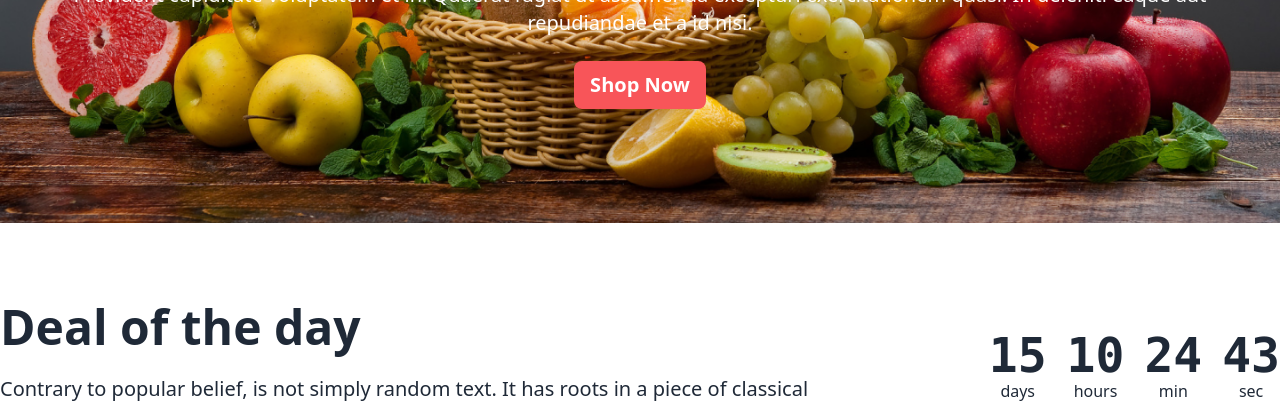
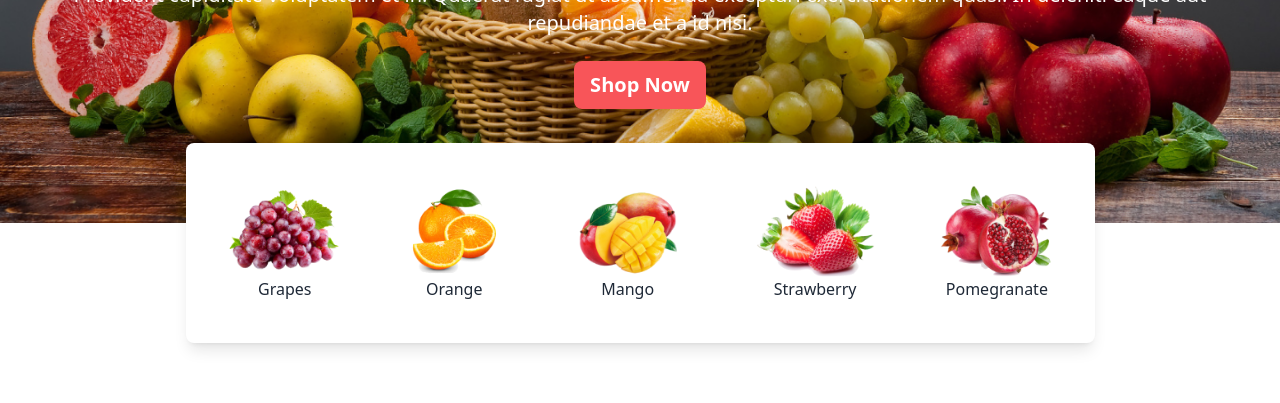
Before and after one commit to Saimur-Shahidullah/fruit-brust, a plain HTML site: page index.html in a window 1280 px wide. Shown: the part 405-808 px from the top of the page. Drawn offline with nearby package versions, Linux system fonts and the light colour scheme; grey boxes are pictures that could not be loaded.

Commit message:
Extra All section added with responsive

```diff
--- a/index.html
+++ b/index.html
@@ -142,6 +142,31 @@
         <div class="absolute flex justify-between transform -translate-y-1/2 left-5 right-5 top-1/2">
           <a href="#slide3" class="btn btn-circle">❮</a>
           <a href="#slide1" class="btn btn-circle">❯</a>
+        </div>
+      </div>
+    </div>
+    <div class="hidden md:hidden lg:block">
+      <div
+        class="flex relative z-10 container p-10 lg:px-10 mx-auto items-center gap-16 -top-20 justify-around rounded-lg bg-white shadow-lg lg:h-[200px] lg:w-[909px]">
+        <div class="flex flex-col items-center">
+          <img src="./images/fruit1.png" alt="">
+          <p>Grapes</p>
+        </div>
+        <div class="flex flex-col items-center">
+          <img src="./images/fruit2.png" alt="">
+          <p>Orange</p>
+        </div>
+        <div class="flex flex-col items-center">
+          <img src="./images/fruit3.png" alt="">
+          <p>Mango</p>
+        </div>
+        <div class="flex flex-col items-center">
+          <img src="./images/fruit4.png" alt="">
+          <p>Strawberry</p>
+        </div>
+        <div class="flex flex-col items-center">
+          <img src="./images/fruit5.png" alt="">
+          <p>Pomegranate</p>
         </div>
       </div>
     </div>
```
